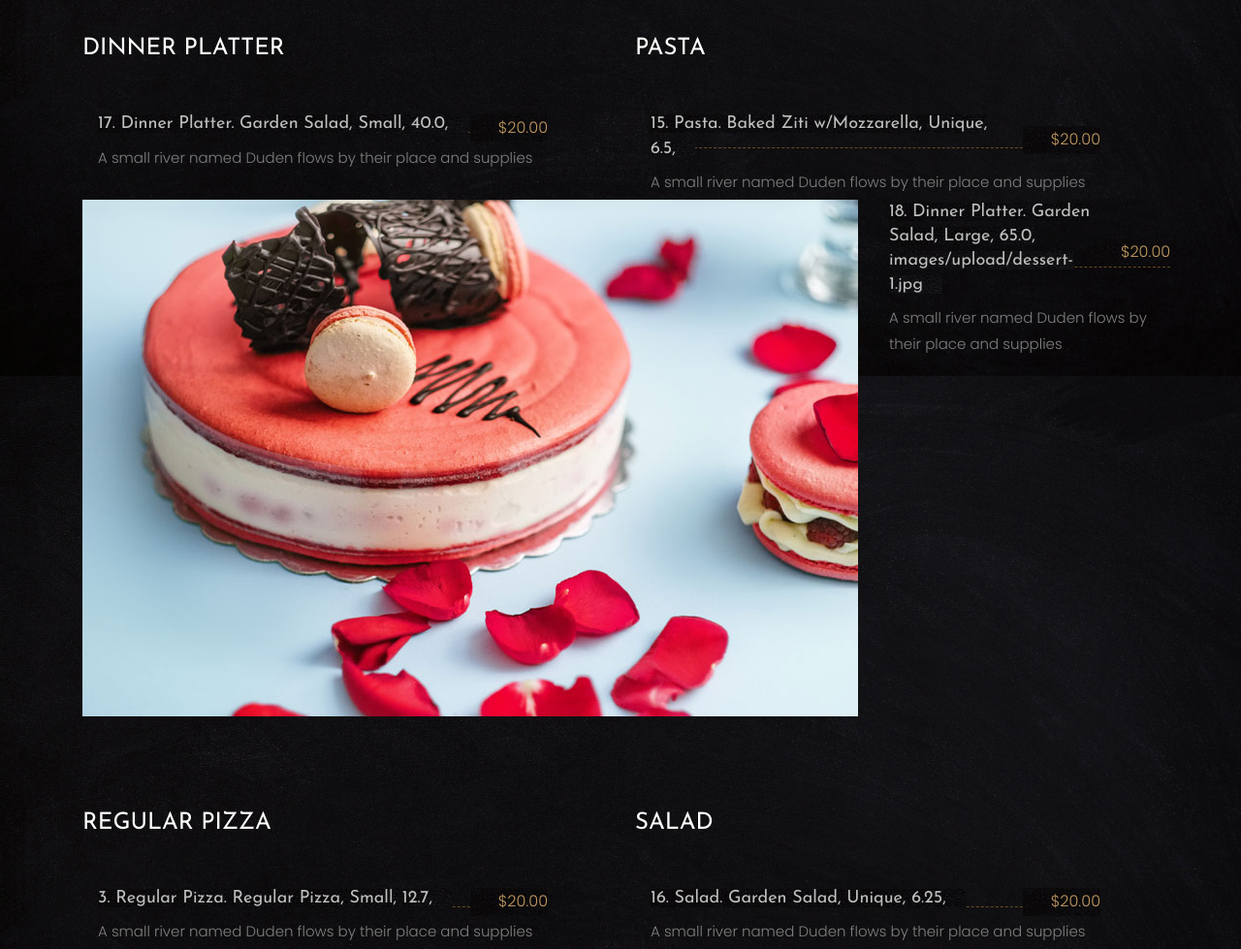
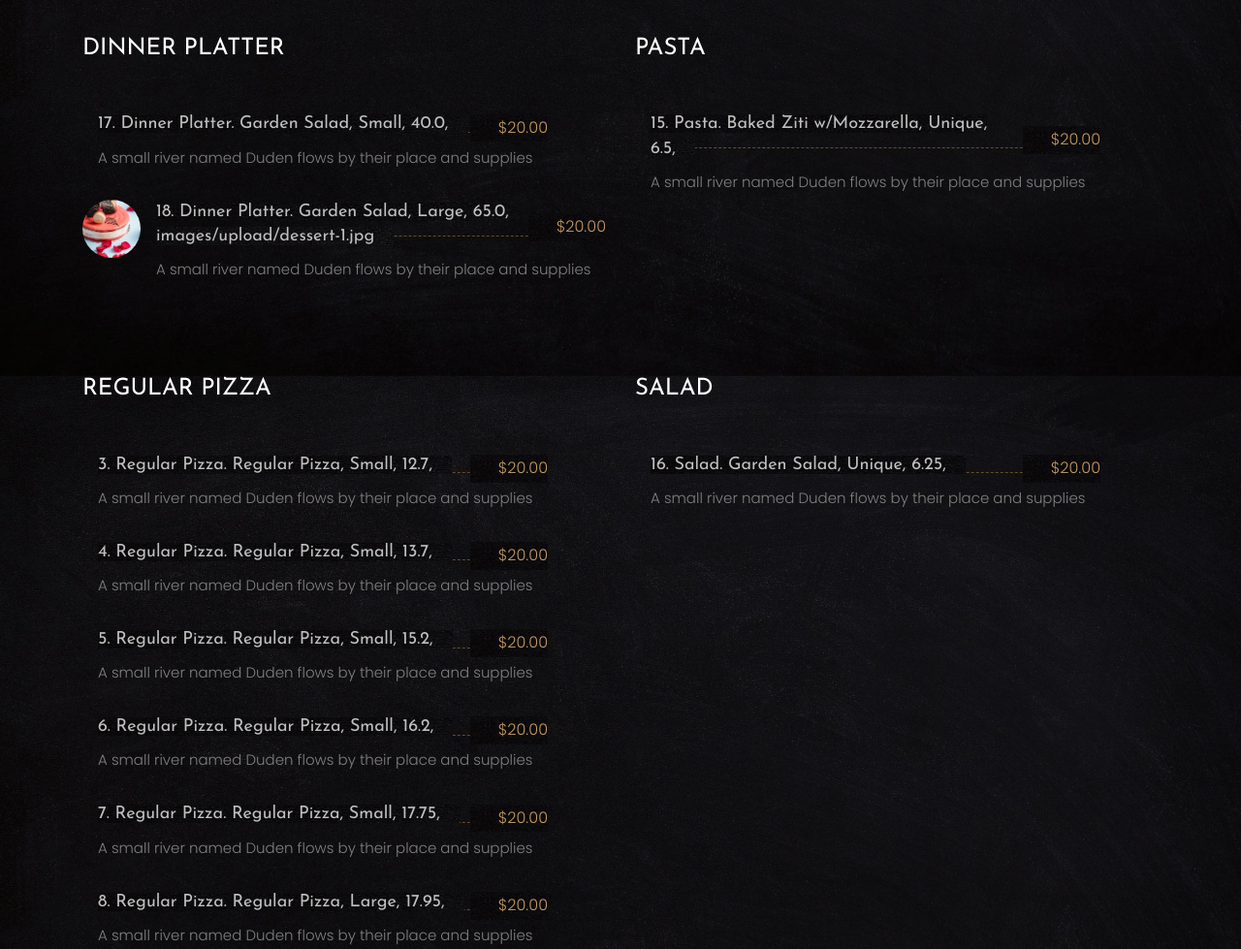
Before and after one commit to Leidhe/project3, a Django app: page /menu in a window 1280 px wide. Shown: the part 1319-2298 px from the top of the page at 97% size. Run offline with Django 3.2, Linux system fonts and the light colour scheme; data comes from the database, SQL or seed files in the repository; some libraries are stand-ins or nearby versions; some web fonts are replaced.

Commit message:
display image fixed

```diff
--- a/orders/templates/orders/menu.html
+++ b/orders/templates/orders/menu.html
@@ -166,7 +166,7 @@
 					{% for value in name %}
 					<div class="pricing-entry d-flex ftco-animate">
 					{% if value.image %}
-					<img class="card-image mr-3" src="{{ value.image.url }}" alt="Generic placeholder image">
+					<div class="img" style="background-image: url('{{ value.image.url }}');"></div>
 					{% endif %}
 						<div class="desc pl-3">
 							<div class="d-flex text align-items-center">
```
